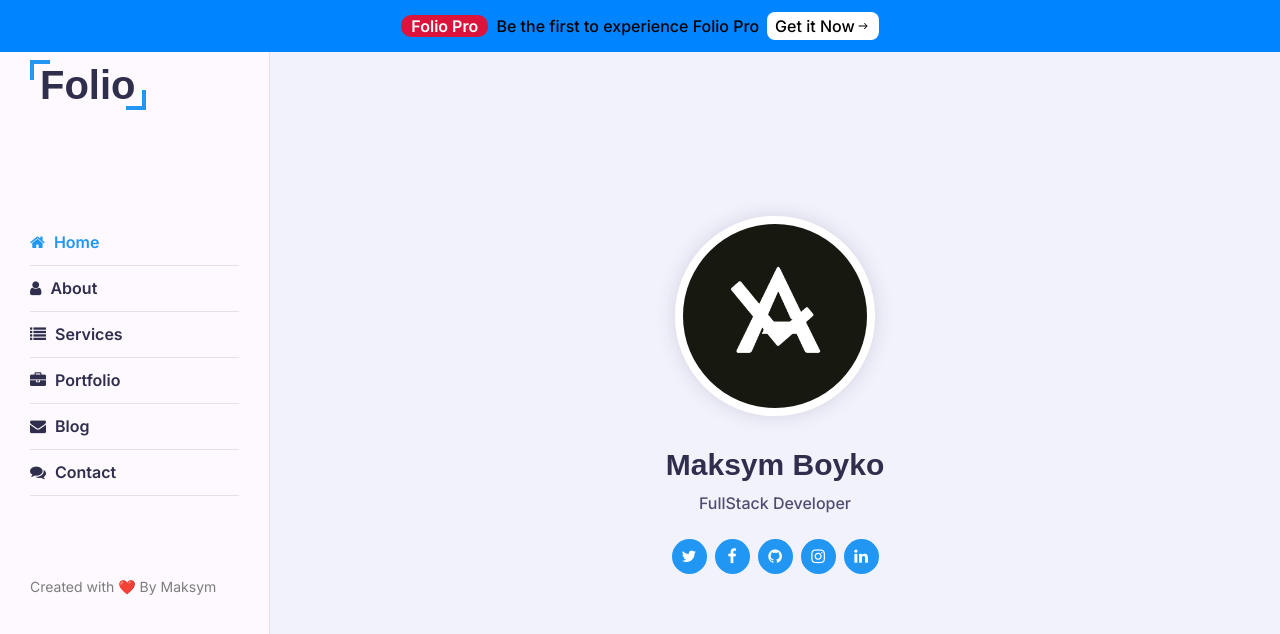
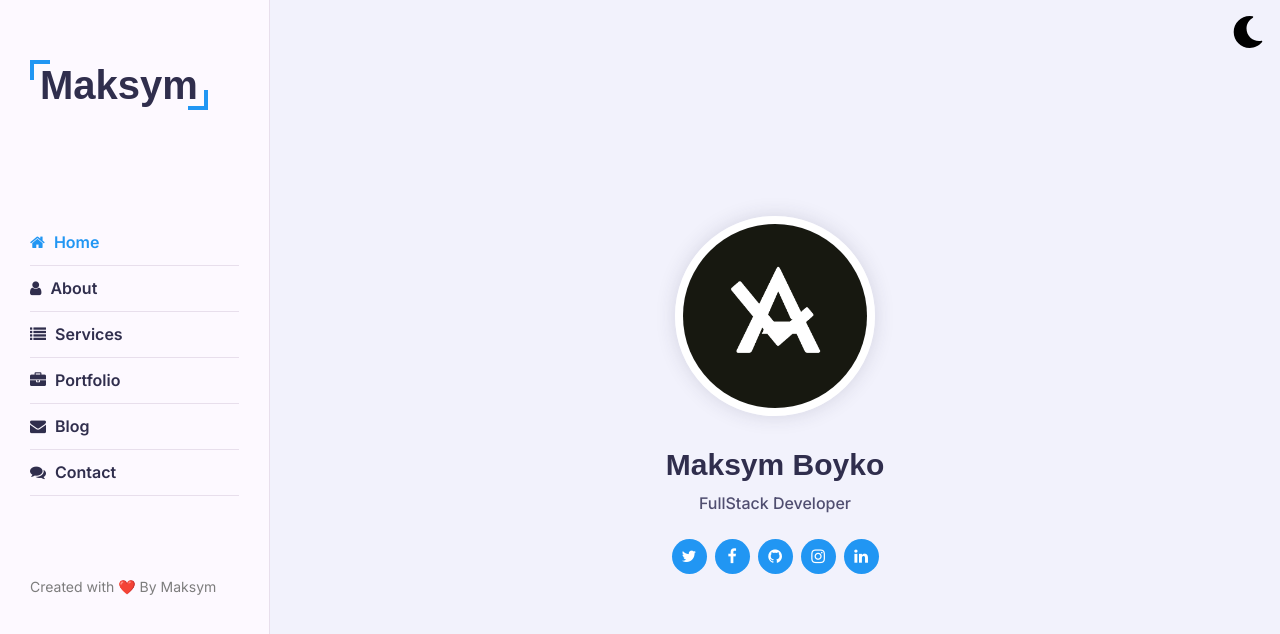
Before and after one commit to zappat/potofolio, a Next.js app: page / in a window 1280 px wide. Shown: the top 634 px of the page. Built offline with nearby package versions, Linux system fonts and the light colour scheme.

Commit message:
remove folio link

```diff
--- a/src/app/layout.tsx
+++ b/src/app/layout.tsx
@@ -8,7 +8,6 @@ import "../styles/theme.css";
 import Sidebar from "@/components/sidebar/sidebar";
 import Providers from "./providers";
 import ThemeSwitch from "@/components/panel/ThemeSwitch";
-import FolioProBanner from "@/components/banner/folio-pro";
 
 const inter = Inter({ subsets: ["latin"] });
 
@@ -32,7 +31,6 @@ export default function RootLayout({
           <Sidebar />
           {children} */}
           {/* Temporary for Banner */}
-          <FolioProBanner />
           <div className="temp-layout">
             <ThemeSwitch />
             <Sidebar />
--- a/src/components/sidebar/sidebar.tsx
+++ b/src/components/sidebar/sidebar.tsx
@@ -24,7 +24,7 @@ const Sidebar = () => {
       <div className="aside-inner">
         <div className="logo">
           <Link href="/" onClick={handleClose}>
-            Folio
+            Maksym
           </Link>
         </div>
         <ul className="nav">
```
